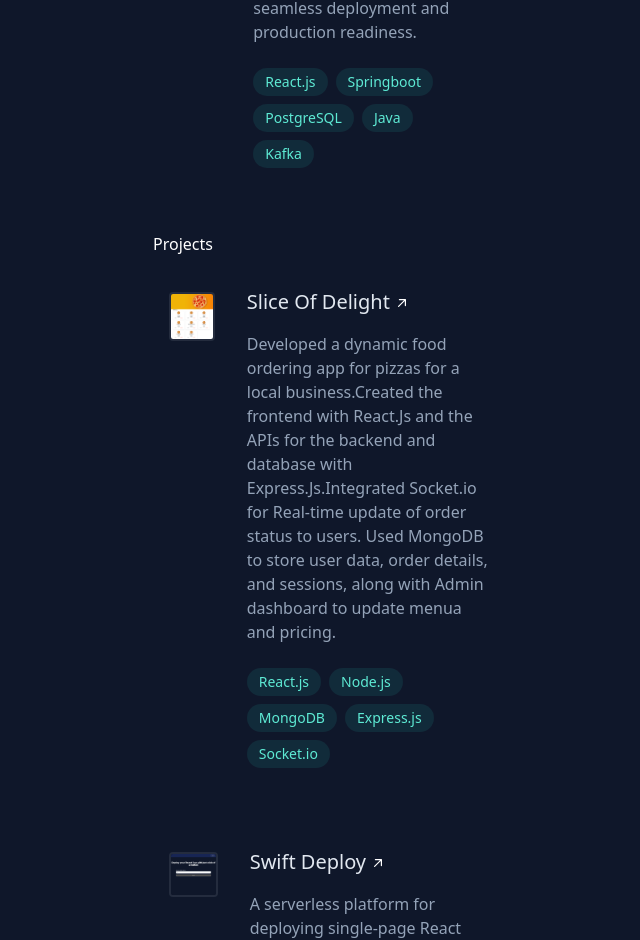
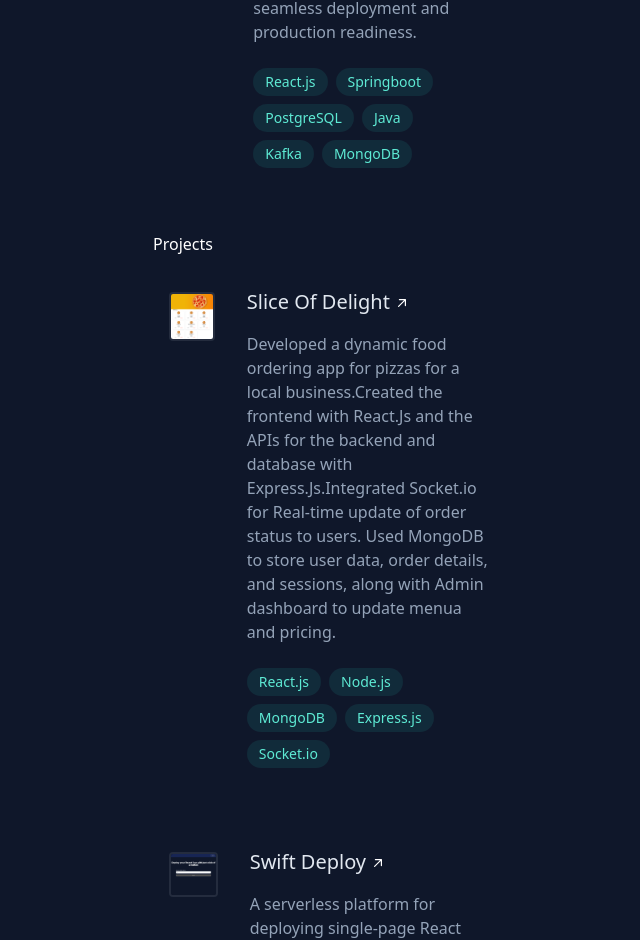
Before and after one commit to dhruvtongia/dhruv-tongia, a plain HTML site: page index.html in a window 1280 px wide. Shown: the part 1532-2472 px from the top of the page, without its empty margins (503-1143 px from the left). Drawn offline with nearby package versions, Linux system fonts and the light colour scheme.

Commit message:
updated content

```diff
--- a/index.html
+++ b/index.html
@@ -206,6 +206,11 @@
               >
                 Kafka
               </div>
+              <div
+                class="text-teal-300 bg-teal-400/10 py-1 px-3 rounded-full items-center mr-2 mt-2"
+              >
+                MongoDB
+              </div>
             </div>
           </div>
         </div>
```
